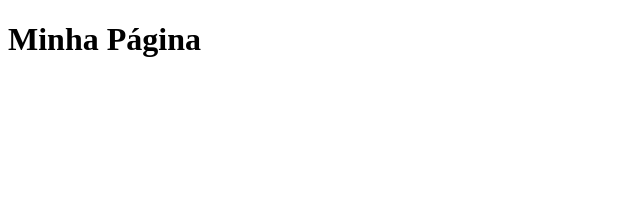
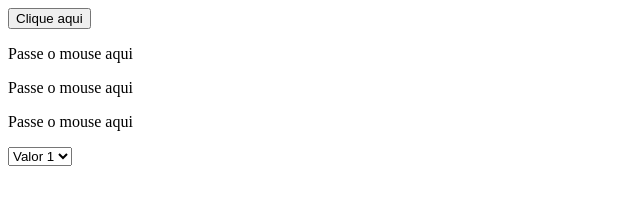
Before and after one commit to Arthur-cmd256/aula_javascript, a plain HTML site: page index.html in a window 1280 px wide. Shown: the whole page, without its empty margins (0-640 px from the left). Drawn offline with Linux system fonts and the light colour scheme.

Commit message:
Parte2: Manipulando elementos da página

```diff
--- a/index.html
+++ b/index.html
@@ -5,7 +5,16 @@
         <meta charset="UTF-8">
         <script type="text/javascript" src="js/main.js"></script>
     </head>
-    <body>
-        <H1>Minha Página</H1>
+    <body onload="load()">
+        <button type="button" onclick="clicou()">Clique aqui</button>
+        <p id="agradecimento" onclick="redirecionar()"></p>
+        <p id="mousemove" onmouseover="trocar(this)" onmouseout="voltar(this)" >Passe o mouse aqui</p>
+        <p id="mousemove2" onmouseover="trocar(this)" onmouseout="voltar(this)" >Passe o mouse aqui</p>
+        <p onmouseover="trocar(this)" onmouseout="voltar(this)" >Passe o mouse aqui</p>
+        <select onchange="funcaoChange(this)">
+            <option value="1">Valor 1</option>
+            <option value="2">Valor 2</option>
+            <option value="3">Valor 3</option>
+        </select>
     </body>
 </html>
--- a/js/main.js
+++ b/js/main.js
@@ -1,3 +1,33 @@
+function clicou(){
+    document.getElementById("agradecimento") .innerHTML="<b>Obrigado por clicar</b>";
+    //console.log(document.getElementById("agradecimento"))
+    //alert("Obrigado por clicar");
+}
+
+function redirecionar(){
+    window.open("https://github.com/Arthur-cmd256/aula_javascript");
+    //window.location.href = "https://github.com/Arthur-cmd256/aula_javascript";
+}
+
+function trocar(elemento){
+    elemento.innerHTML="Obrigado por passar o mouse!"
+    //document.getElementById("mousemove").innerHTML="Obrigado por passar o mouse!";
+    //alert("trocar texto");
+}
+
+function voltar(elemento){
+    elemento.innerHTML="Passe o mouse aqui"
+    //document.getElementById("mousemove").innerHTML="Passe o mouse aqui";
+}
+
+function load(){
+    alert("Página carregada")
+}
+
+function funcaoChange(elemento){
+    console.log(elemento.value)
+}
+
 /*function soma(n1, n2){
     return n1+n2;
 }
```
